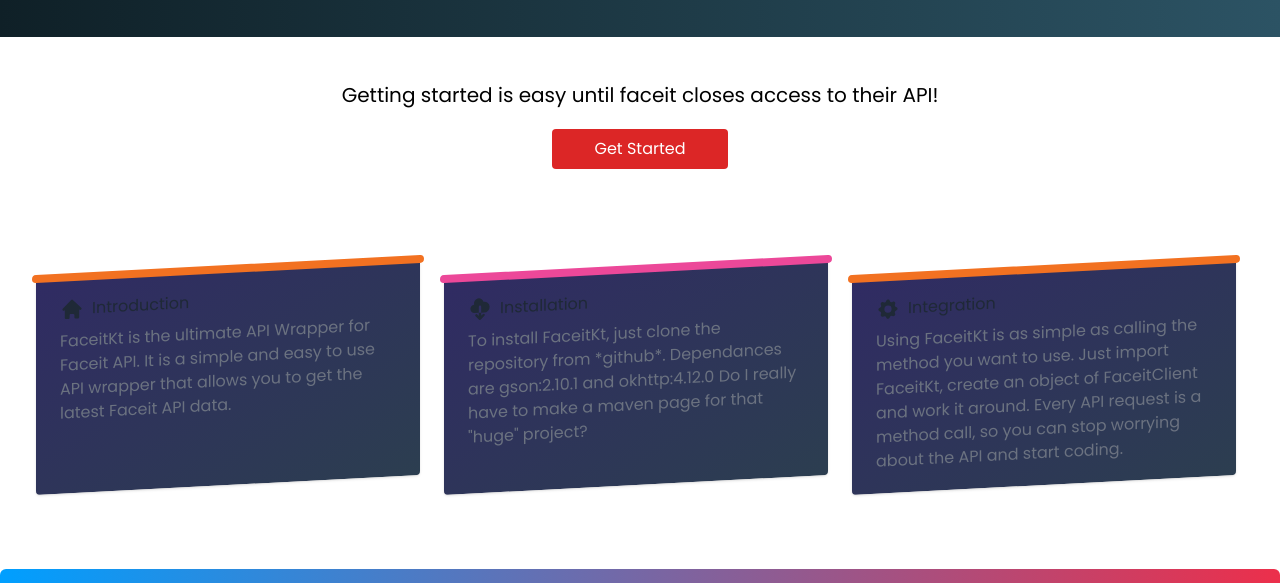
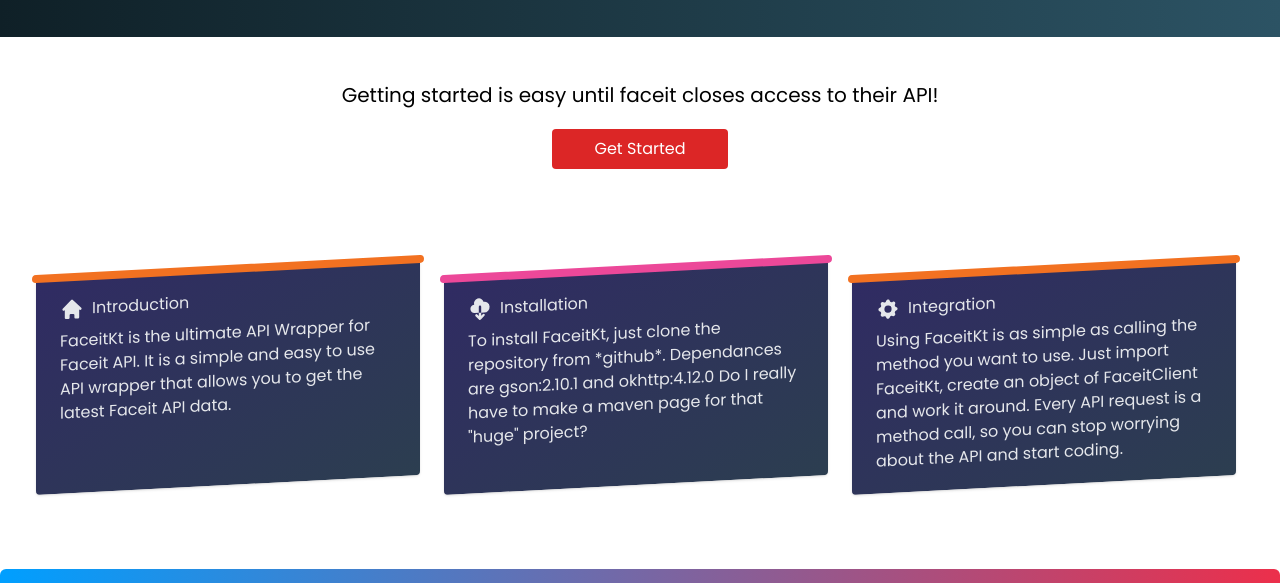
Before and after one commit to SOLIDusr/FaceitKt, a plain HTML site: page docs/index.html in a window 1280 px wide. Shown: the part 217-800 px from the top of the page. Drawn offline with nearby package versions, Linux system fonts and the light colour scheme.

Commit message:
docs cards text color change

```diff
--- a/docs/index.html
+++ b/docs/index.html
@@ -145,7 +145,7 @@
             <div class="px-6 py-5">
               <p
                 tabindex="0"
-                class="focus:outline-none text-base font-medium leading-none text-gray-800 dark:text-gray-100 flex items-center"
+                class="focus:outline-none text-base font-medium leading-none text-gray-200 dark:text-white flex items-center"
               >
                 <svg
                   xmlns="http://www.w3.org/2000/svg"
@@ -161,7 +161,7 @@
               </p>
               <p
                 tabindex="0"
-                class="focus:outline-none text-base leading-2 text-gray-500 dark:text-gray-400 pt-2"
+                class="focus:outline-none text-base leading-2 text-gray-200 dark:text-white pt-2"
               >
                 FaceitKt is the ultimate API Wrapper for Faceit API. It is a simple and easy to use API wrapper that allows you to get the latest Faceit API data.
               </p>
@@ -175,7 +175,7 @@
             <div class="px-6 py-5">
               <p
                 tabindex="0"
-                class="focus:outline-none text-base font-medium leading-none text-gray-800 dark:text-gray-100 flex items-center"
+                class="focus:outline-none text-base font-medium leading-none text-gray-200 dark:text-white flex items-center"
               >
                 <svg
                   xmlns="http://www.w3.org/2000/svg"
@@ -193,7 +193,7 @@
               </p>
               <p
                 tabindex="0"
-                class="focus:outline-none text-base leading-2 text-gray-500 dark:text-gray-400 pt-2"
+                class="focus:outline-none text-base leading-2 text-gray-200 dark:text-white pt-2"
               >
                 To install FaceitKt, just clone the repository from <a href="https://github.com/SOLIDusr/FaceitKt" target="_blank">*github*</a>. Dependances are gson:2.10.1 and okhttp:4.12.0
                 Do I really have to make a maven page for that "huge" project?
@@ -208,7 +208,7 @@
             <div class="px-6 py-5">
               <p
                 tabindex="0"
-                class="focus:outline-none text-base font-medium leading-none text-gray-800 dark:text-gray-100 flex items-center"
+                class="focus:outline-none text-base font-medium leading-none text-gray-200 dark:text-white flex items-center"
               >
                 <svg
                   xmlns="http://www.w3.org/2000/svg"
@@ -226,7 +226,7 @@
               </p>
               <p
                 tabindex="0"
-                class="focus:outline-none text-base leading-2 text-gray-500 dark:text-gray-400 pt-2"
+                class="focus:outline-none text-base leading-2 text-gray-200 dark:text-white pt-2"
               >
                 Using FaceitKt is as simple as calling the method you want to use. Just import FaceitKt, create an object of FaceitClient and work it around.
                 Every API request is a method call, so you can stop worrying about the API and start coding.
@@ -236,7 +236,6 @@
         </div>
       </div>
     </div>
-
     <section id="contributors">
 
       <div
```
Also changed, not shown: docs/index-ru.html (+6 -6 lines).
